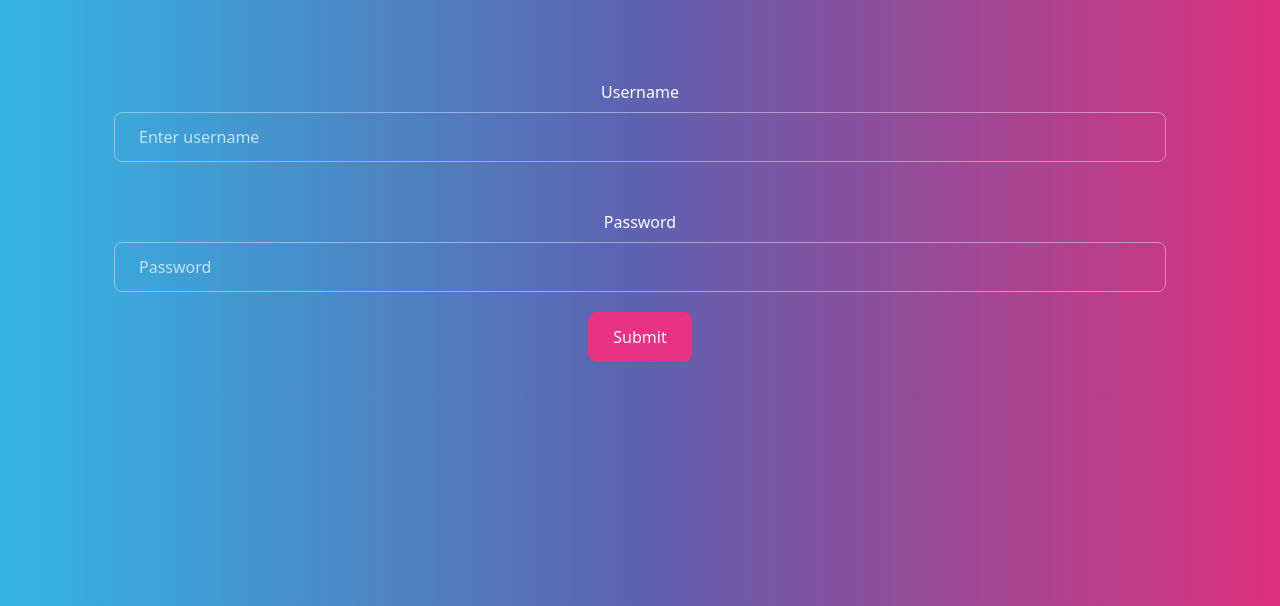
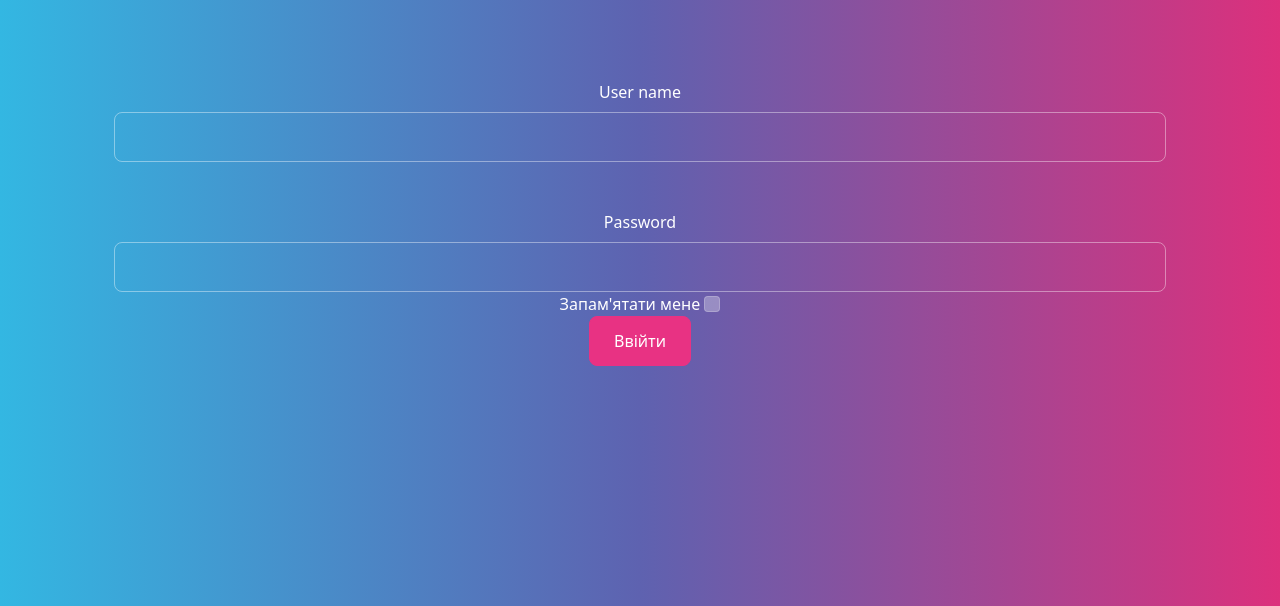
Before and after one commit to duarrrd/Web_in_Python, a Flask app: page /login in a window 1280 px wide. Shown: the part 72-678 px from the top of the page. Run offline with Flask 3, Linux system fonts and the light colour scheme; some libraries are stand-ins or nearby versions.

Commit message:
lab5 task1 WTF forms and validators

```diff
--- a/eduardProject/app/data.json
+++ b/eduardProject/app/data.json
@@ -1 +1 @@
-{"username": "user1", "password": "123"}
+{"username": "user1", "password": "1234"}
--- /dev/null
+++ b/eduardProject/app/form.py
@@ -0,0 +1,10 @@
+from flask_wtf import FlaskForm
+from wtforms import StringField, PasswordField, BooleanField, SubmitField
+from wtforms.validators import DataRequired, Length
+
+class LoginForm(FlaskForm):
+    name = StringField(label='User name', validators=[DataRequired("Це поле обов'язкове")])
+    password = PasswordField(label='Password', validators=[DataRequired("Це поле обов'язкове"),
+                Length(min=4, max=10, message="Повинно бути від 4 до 10 символів")])
+    remember = BooleanField(label="Запам'ятати мене")
+    submit = SubmitField(label="Ввійти")
--- a/eduardProject/app/templates/login.html
+++ b/eduardProject/app/templates/login.html
@@ -6,16 +6,21 @@
         <div class="col">
           <div class="p-3">
             <form method="POST">
+                {{ form.csrf_token }}
               <fieldset>
                 <div class="form-group">
-                  <label for="username" class="form-label mt-4">Username</label>
-                  <input type="text" name="username" class="form-control" id="username" placeholder="Enter username">
+                    {{ form.name.label(class="form-label mt-4") }}
+                    {{ form.name(class="form-control") }}
                 </div>
                 <div class="form-group">
-                  <label for="password" class="form-label mt-4">Password</label>
-                  <input type="password" name="password" class="form-control" id="password" placeholder="Password" autocomplete="off">
+                    {{ form.password.label(class="form-label mt-4") }}
+                    {{ form.password(class="form-control") }}
                 </div>
-                <button type="submit" class="btn btn-primary">Submit</button>
+                  <div class="form-group">
+                    {{ form.remember.label(class="form-check-label") }}
+                    {{ form.remember(class="form-check-input") }}
+                  </div>
+                  {{ form.submit(class="btn btn-primary") }}
               </fieldset>
             </form>
           </div>
--- a/eduardProject/app/views.py
+++ b/eduardProject/app/views.py
@@ -3,6 +3,7 @@ from app import app
 from datetime import datetime
 import os
 import json
+from app.form import LoginForm
 
 my_skills = [
     "Python",
@@ -44,9 +45,12 @@ def skills(id=None):
 def login():
     error_message = None
 
-    if request.method == 'POST':
-        username = request.form.get('username')
-        password = request.form.get('password')
+    form = LoginForm()
+
+    if form.validate_on_submit():
+        username = form.name.data
+        password = form.password.data
+        remember = form.remember.data
 
         with open(data_json_path, 'r') as json_file:
             auth_data = json.load(json_file)
@@ -58,7 +62,7 @@ def login():
 
         error_message = "Authentication failed. Please check your username and password."
 
-    return render_template('login.html', error_message=error_message)
+    return render_template('login.html', error_message=error_message, form=form)
 
 @app.route('/info', methods=['GET', 'POST'])
 def info():
```
